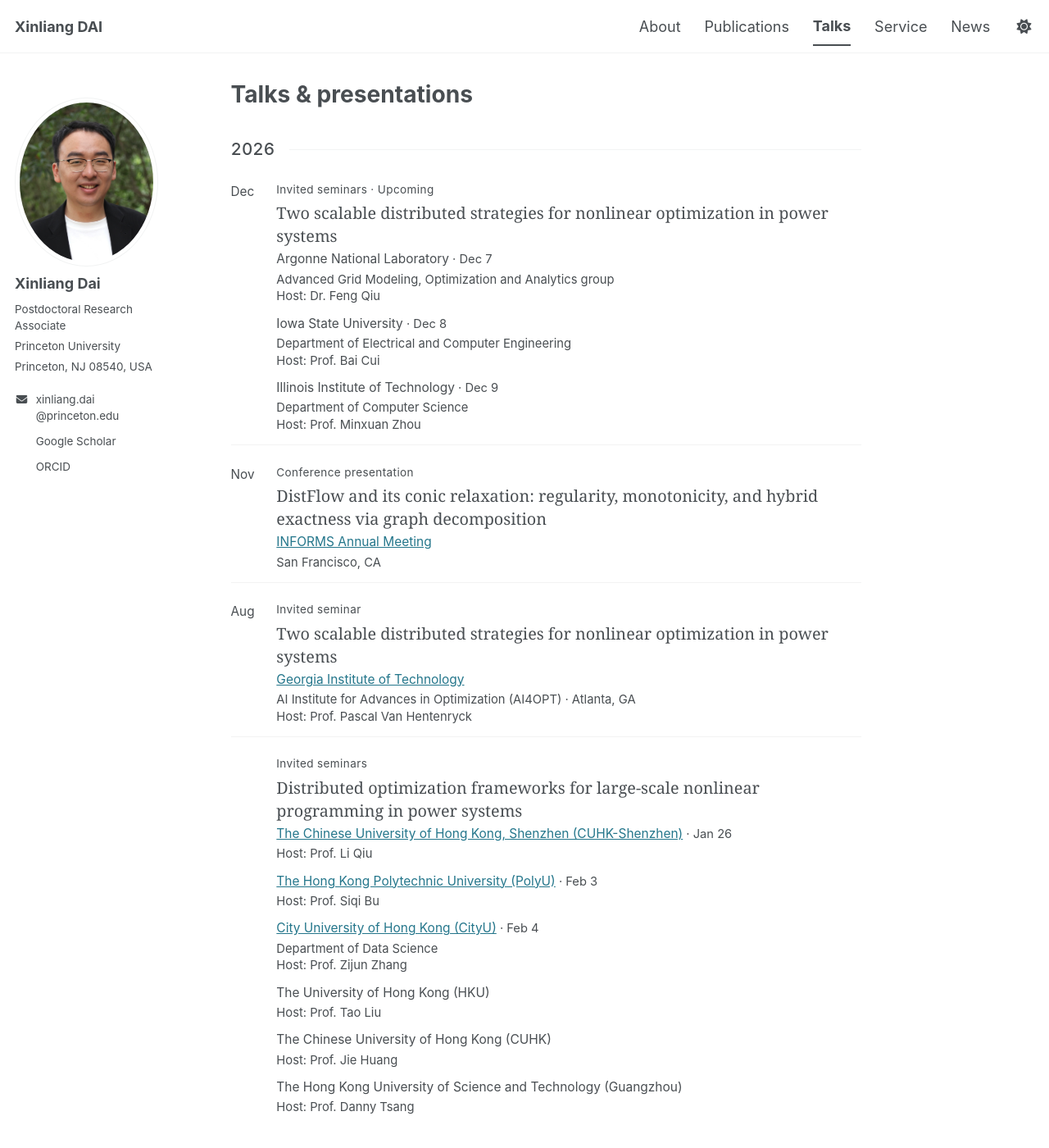
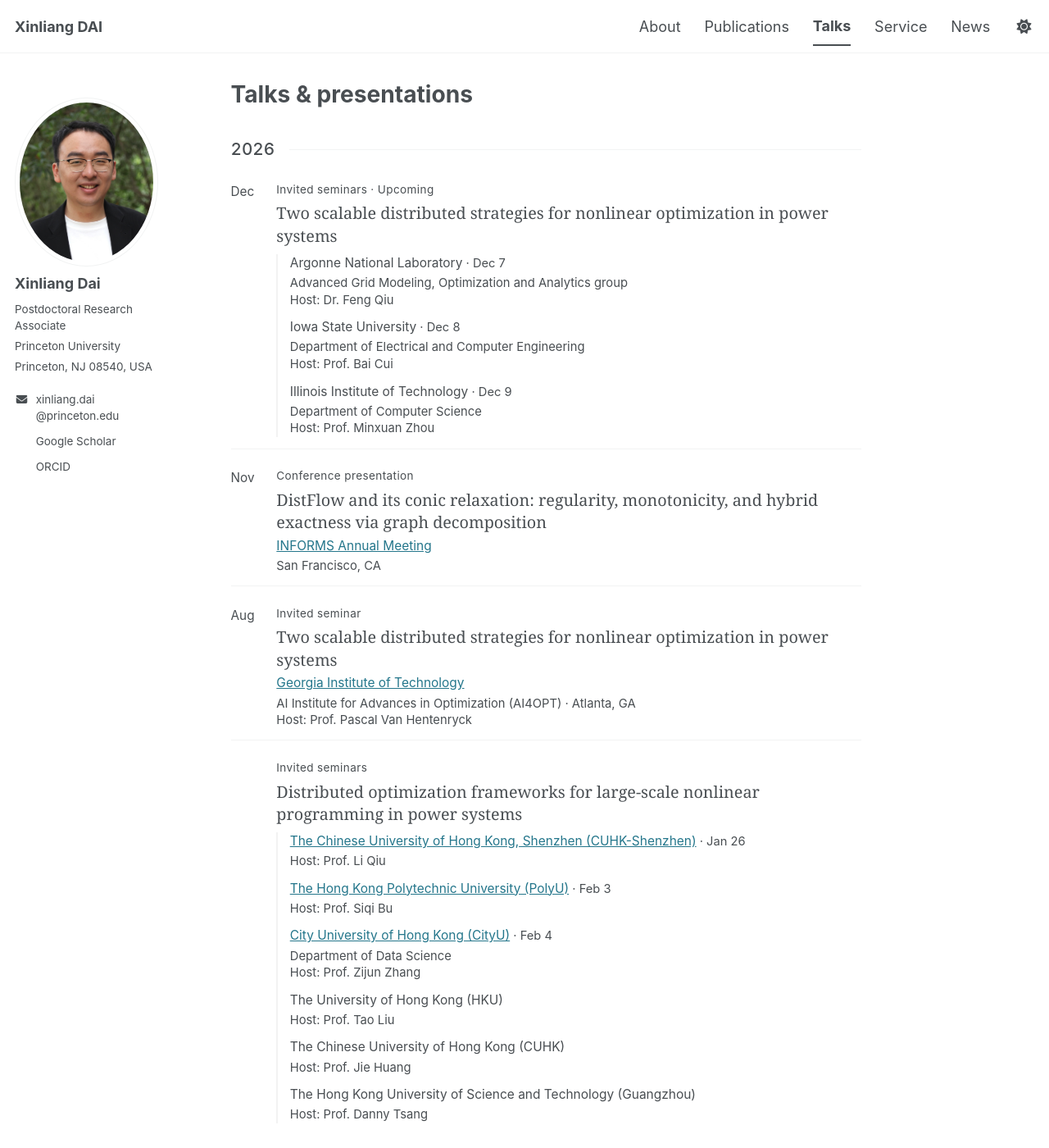
Before and after one commit to xinliang-dai/xinliang-dai.github.io, a Jekyll site: the page built from _pages/talks.md, in a window 1280 px wide and 1400 px high. Shown: the whole window at 82% size. Built offline with Jekyll 4.4.1, drawn with Linux system fonts in a browser that asks for light colours; a script bundle is joined from its source files by our own code; a style sheet for code colours, icons or effects is not loaded.

Commit message:
Update _academic.scss

```diff
--- a/_sass/layout/_academic.scss
+++ b/_sass/layout/_academic.scss
@@ -114,6 +114,7 @@ html[data-theme="dark"] {
 .page__content .news-item__detail .talk-item__type { margin: 0 0 0.3rem; font-size: 0.75em; letter-spacing: 0.03em; color: var(--global-text-color); }
 .page__content .talk-list .talk-item__title { margin-bottom: 0.2rem; }
 .page__content .talk-venues { list-style: none; padding: 0; margin: 0; }
+.page__content .talk-venues--multiple { margin-top: 0.45rem; padding-left: 0.8rem; border-left: 2px solid var(--global-border-color); }
 .talk-venues .talk-venue { display: block; margin: 0; padding: 0; border: 0; font-size: 1em; line-height: 1.4; }
 .talk-venues--multiple .talk-venue + .talk-venue { margin-top: 0.65rem; }
 .talk-venue__name { margin-bottom: 0.2rem; font-size: 0.86em; font-weight: 400; }
```
